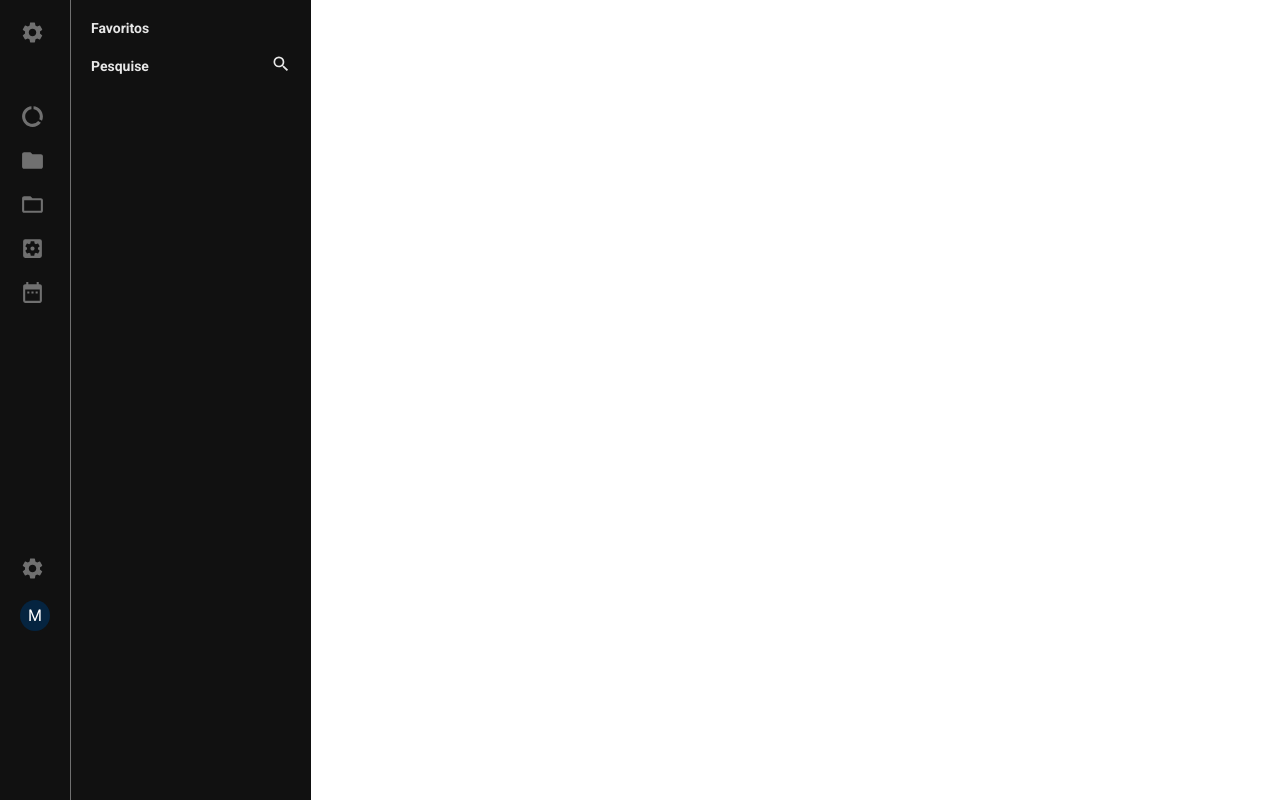
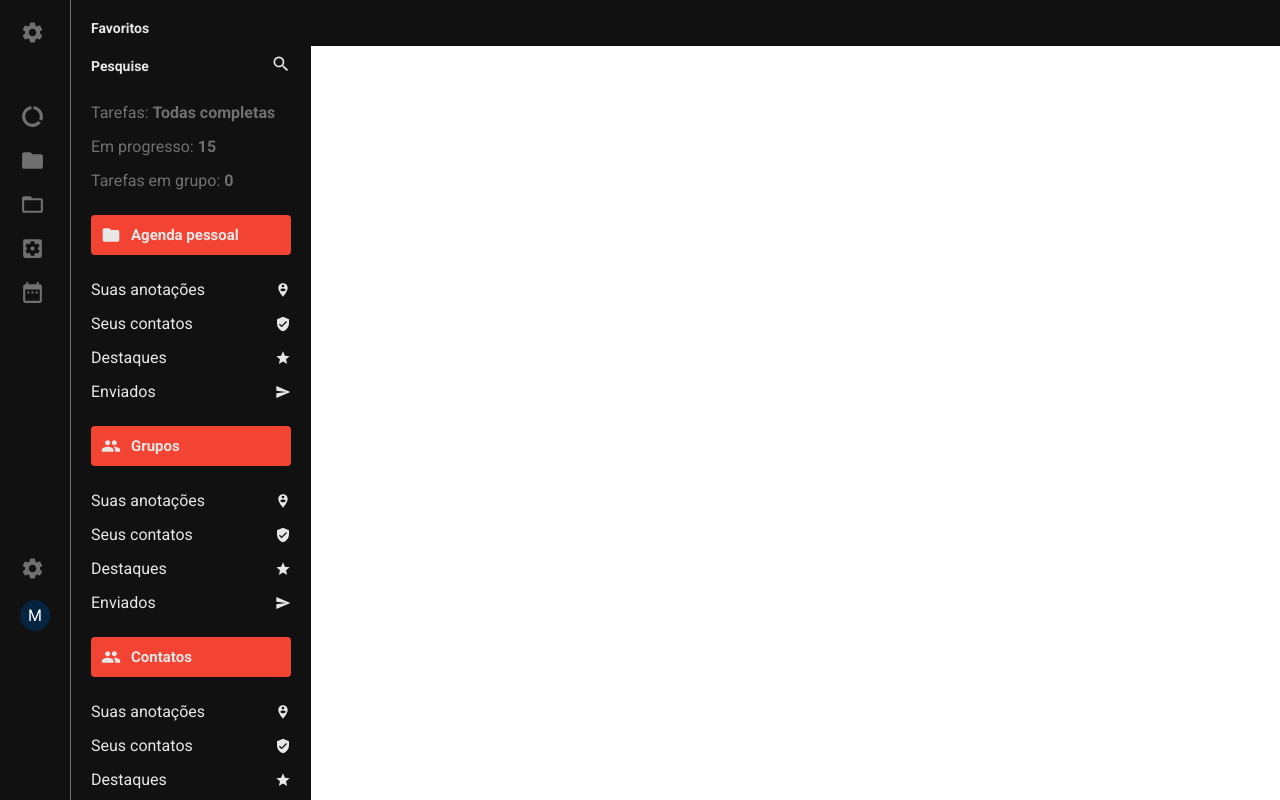
Before and after one commit to mateusPPinh/dashboard, a React (Create React App) app: page / in a window 1280 px wide. Built offline with nearby package versions, Linux system fonts and the light colour scheme.

Commit message:
more pages

```diff
--- a/src/Layout/index.tsx
+++ b/src/Layout/index.tsx
@@ -2,6 +2,7 @@ import React from 'react';
 
 import SideBar from '../components/Sidebar';
 import FavoriteList from '../components/FavoriteList';
+import DashboardOptions from '../components/DashboardOptions';
 
 import { Grid } from './styles';
 
@@ -11,6 +12,7 @@ const Layout: React.FC = () => {
       <Grid>
         <SideBar />
         <FavoriteList />
+        <DashboardOptions />
       </Grid>
     </>
   );
--- a/src/Layout/styles.ts
+++ b/src/Layout/styles.ts
@@ -16,7 +16,7 @@ export const Grid = styled.div`
 
   grid-template-areas:
     'SD SN DI DI',
-    'SD DO DD';
+    'SD DO DD DD';
 
     height: 100vh;
 `;
--- /dev/null
+++ b/src/components/DashboardData/styles.ts
@@ -0,0 +1,6 @@
+import styled from 'styled-components';
+
+export const Container = styled.div`
+  background: #111111;
+  height: 100vh;
+`;
--- /dev/null
+++ b/src/components/DashboardOptions/index.tsx
@@ -0,0 +1,9 @@
+import React from 'react';
+
+import { Container } from './styles';
+
+const DashboardOptions: React.FC = () => {
+  return <Container />;
+}
+
+export default DashboardOptions;
--- /dev/null
+++ b/src/components/DashboardOptions/styles.ts
@@ -0,0 +1,5 @@
+import styled from 'styled-components';
+
+export const Container = styled.div`
+  background: #111111;
+`;
--- a/src/components/FavoriteList/index.tsx
+++ b/src/components/FavoriteList/index.tsx
@@ -1,6 +1,22 @@
 import React from 'react';
 
-import { Container, TitleSection, SearchArea, SearchIcon } from './styles';
+import
+{
+  Container,
+  TitleSection,
+  SearchArea,
+  SearchIcon,
+  OptionArea,
+  UserTasksList,
+  FolderIcon,
+  GroupIcon,
+  Content,
+  List,
+  PencilIcon,
+  UserIcon,
+  StarIcon,
+  SendIcon,
+} from './styles';
 
 const FavoriteList: React.FC = () => {
   return (
@@ -15,6 +31,107 @@ const FavoriteList: React.FC = () => {
           <SearchIcon />
         </a>
       </SearchArea>
+
+      <OptionArea>
+        <div>
+          <a href="#">Tarefas: <b>Todas completas</b></a>
+          <a href="#">Em progresso: <b>15</b></a>
+          <a href="#">Tarefas em grupo: <b>0</b></a>
+        </div>
+      </OptionArea>
+
+      <UserTasksList>
+          <div>
+            <FolderIcon />
+            <span>Agenda pessoal</span>
+          </div>
+        </UserTasksList>
+
+        <Content>
+          <List>
+            <a className="content" href="#">
+              Suas anotações
+              <PencilIcon />
+            </a>
+
+            <a className="content" href="#">
+              Seus contatos
+              <UserIcon />
+            </a>
+
+            <a className="content" href="#">
+              Destaques
+              <StarIcon />
+            </a>
+
+            <a className="content" href="#">
+              Enviados
+              <SendIcon />
+            </a>
+          </List>
+        </Content>
+
+        <UserTasksList>
+          <div>
+            <GroupIcon />
+            <span>Grupos</span>
+          </div>
+        </UserTasksList>
+
+        <Content>
+          <List>
+            <a className="content" href="#">
+              Suas anotações
+              <PencilIcon />
+            </a>
+
+            <a className="content" href="#">
+              Seus contatos
+              <UserIcon />
+            </a>
+
+            <a className="content" href="#">
+              Destaques
+              <StarIcon />
+            </a>
+
+            <a className="content" href="#">
+              Enviados
+              <SendIcon />
+            </a>
+          </List>
+        </Content>
+
+        <UserTasksList>
+          <div>
+            <GroupIcon />
+            <span>Contatos</span>
+          </div>
+        </UserTasksList>
+
+        <Content>
+          <List>
+            <a className="content" href="#">
+              Suas anotações
+              <PencilIcon />
+            </a>
+
+            <a className="content" href="#">
+              Seus contatos
+              <UserIcon />
+            </a>
+
+            <a className="content" href="#">
+              Destaques
+              <StarIcon />
+            </a>
+
+            <a className="content" href="#">
+              Enviados
+              <SendIcon />
+            </a>
+          </List>
+        </Content>
     </Container>
   );
 }
--- a/src/components/FavoriteList/styles.ts
+++ b/src/components/FavoriteList/styles.ts
@@ -1,11 +1,21 @@
 import styled from 'styled-components';
-import { MdSearch } from 'react-icons/md';
+import
+{
+  MdSearch,
+  MdFolder,
+  MdPersonPinCircle,
+  MdVerifiedUser,
+  MdStar,
+  MdSend,
+  MdGroup
+} from 'react-icons/md';
 
 export const Container = styled.div`
   background: #111111;
 
   height: 100vh;
   padding: 20px;
+  overflow-y: scroll;
 `;
 
 export const TitleSection = styled.div`
@@ -32,3 +42,78 @@ export const SearchIcon = styled(MdSearch)`
   font-size: 20px;
   color: #e7e7e7;
 `;
+
+export const OptionArea = styled.div`
+  margin-top: 25px;
+
+  div {
+    display: flex;
+    flex-direction: column;
+
+    a + a {
+      margin-top: 15px;
+    }
+
+    a {
+      color: #707070;
+    }
+  }
+`;
+
+export const UserTasksList = styled.div`
+  margin-top: 25px;
+
+  div {
+    display: flex;
+    align-items: center;
+    background: #F24333;
+    padding: 10px 10px;
+    border-radius: 4px;
+
+    span {
+      color: #e7e7e7;
+      font-size: 15px;
+      margin-left: 10px;
+      font-weight: bold;
+    }
+  }
+`;
+
+export const FolderIcon = styled(MdFolder)`
+  font-size: 20px;
+  color: #e7e7e7;
+`;
+
+export const GroupIcon = styled(MdGroup)`
+  font-size: 20px;
+  color: #e7e7e7;
+`;
+
+export const Content = styled.div`
+  margin-top: 25px;
+`;
+
+export const List = styled.div`
+  display: flex;
+  flex-direction: column;
+
+  a + a {
+    margin-top: 15px;
+  }
+
+  a {
+    display: flex;
+    align-items: center;
+    justify-content: space-between;
+
+    color: #e7e7e7;
+  }
+`;
+
+export const PencilIcon = styled(MdPersonPinCircle)``;
+
+export const UserIcon = styled(MdVerifiedUser)``;
+
+export const StarIcon = styled(MdStar)``;
+
+export const SendIcon = styled(MdSend)``;
```
Also changed, not shown: src/components/DashboardData/index.tsx (added, +9 -0 lines).
